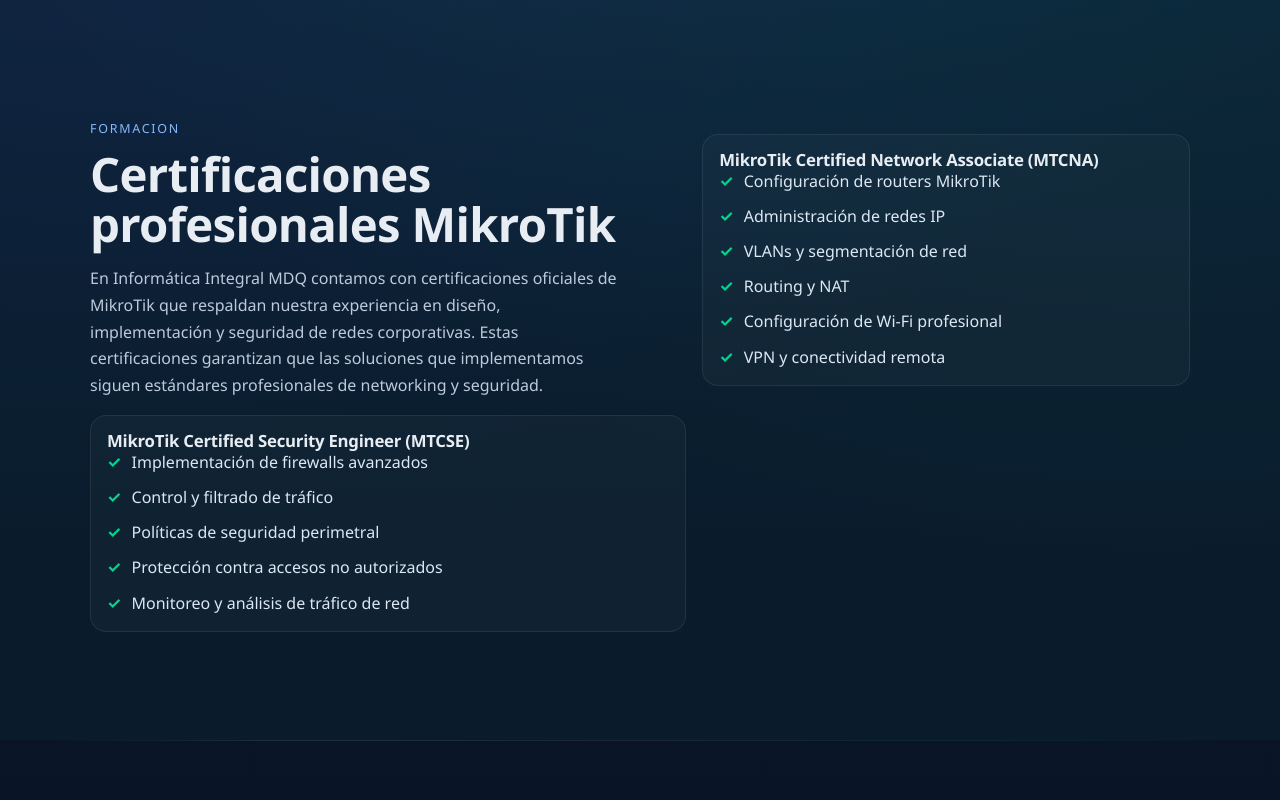
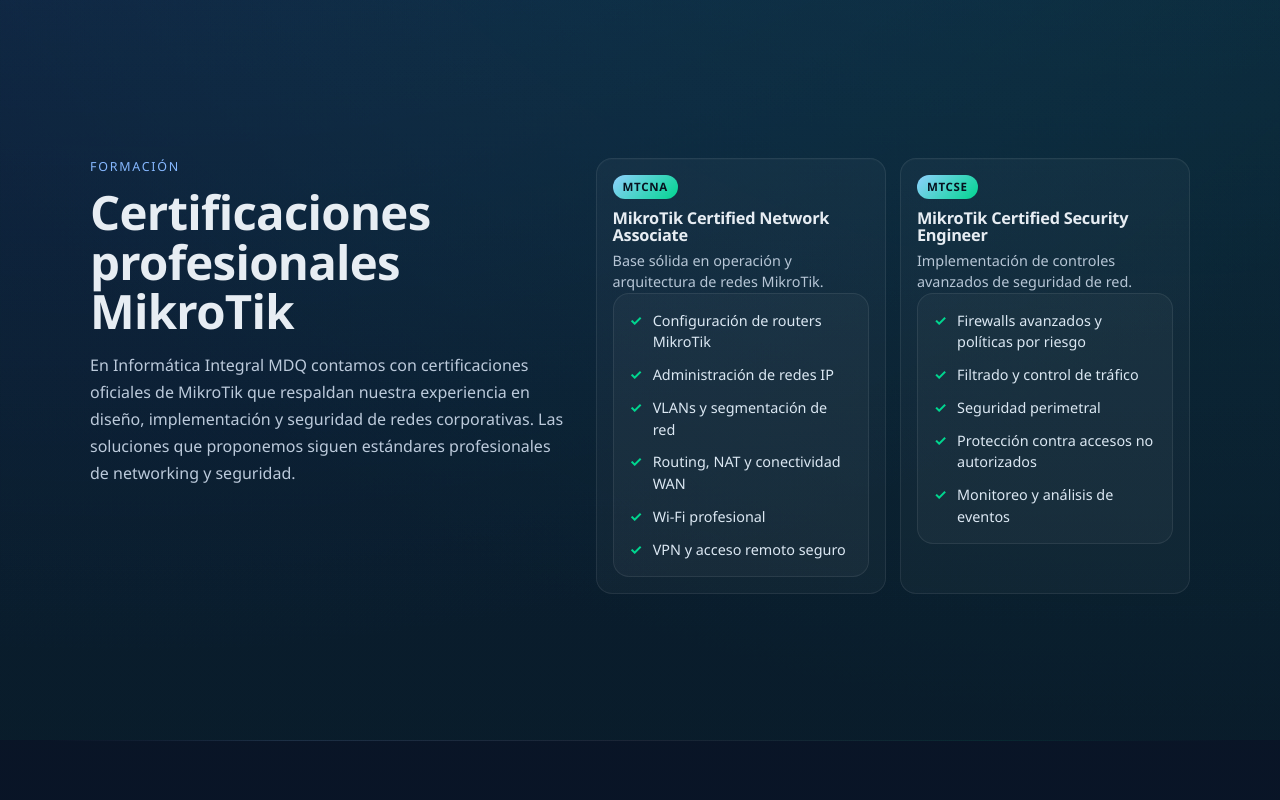
Before and after one commit to AgustinCerino/InformaticaIntegralMdq, an Angular app: page / in a window 1280 px wide. Shown: the part 1660-2460 px from the top of the page. Built offline with nearby package versions, Linux system fonts and the light colour scheme.

Commit message:
pulido estetico y de estructuras

```diff
--- a/src/app/app.css
+++ b/src/app/app.css
@@ -13,7 +13,7 @@
 
 .page-shell {
   position: relative;
-  scroll-snap-type: y mandatory;
+  scroll-snap-type: y proximity;
   scroll-behavior: smooth;
   background:
     radial-gradient(circle at 10% 10%, rgba(58, 148, 255, 0.22), transparent 45%),
@@ -42,10 +42,10 @@
   gap: 0.3rem;
   padding: 0.45rem;
   border-radius: 999px;
-  background: rgba(7, 17, 31, 0.72);
-  border: 1px solid rgba(255, 255, 255, 0.09);
+  background: rgba(7, 17, 31, 0.8);
+  border: 1px solid rgba(255, 255, 255, 0.11);
   backdrop-filter: blur(10px);
-  box-shadow: 0 10px 32px rgba(0, 0, 0, 0.24);
+  box-shadow: 0 12px 34px rgba(0, 0, 0, 0.28);
   overflow: hidden;
 }
 
@@ -90,6 +90,7 @@
 .top-nav a:hover,
 .top-nav a:focus-visible {
   color: #fff;
+  background: rgba(255, 255, 255, 0.03);
   outline: none;
 }
 
@@ -127,10 +128,31 @@
 .panel {
   min-height: 100svh;
   scroll-snap-align: start;
-  scroll-snap-stop: always;
+  scroll-snap-stop: normal;
   padding: clamp(5rem, 10vw, 7rem) clamp(1rem, 4vw, 3rem) 2.5rem;
   display: grid;
   align-items: center;
+}
+
+.panel:not(.hero) {
+  position: relative;
+}
+
+.panel:not(.hero)::before {
+  content: '';
+  position: absolute;
+  top: 0;
+  left: clamp(1rem, 4vw, 3rem);
+  right: clamp(1rem, 4vw, 3rem);
+  height: 1px;
+  background: linear-gradient(
+    90deg,
+    transparent,
+    rgba(143, 208, 255, 0.14) 20%,
+    rgba(255, 255, 255, 0.07) 50%,
+    rgba(0, 214, 143, 0.1) 80%,
+    transparent
+  );
 }
 
 .panel-content {
@@ -139,7 +161,7 @@
 }
 
 .panel-content.narrow {
-  width: min(920px, 100%);
+  width: min(980px, 100%);
 }
 
 .hero-layout {
@@ -158,7 +180,10 @@
     radial-gradient(circle at 90% 12%, rgba(143, 208, 255, 0.14), transparent 42%),
     linear-gradient(180deg, rgba(255, 255, 255, 0.055), rgba(255, 255, 255, 0.03));
   border: 1px solid rgba(255, 255, 255, 0.1);
-  box-shadow: 0 20px 60px rgba(0, 0, 0, 0.28);
+  backdrop-filter: blur(6px);
+  box-shadow:
+    0 20px 60px rgba(0, 0, 0, 0.28),
+    inset 0 1px 0 rgba(255, 255, 255, 0.03);
 }
 
 .hero-card h2 {
@@ -183,7 +208,7 @@
   gap: 0.18rem;
   padding: 0.65rem;
   border-radius: 0.8rem;
-  background: rgba(255, 255, 255, 0.03);
+  background: rgba(255, 255, 255, 0.028);
   border: 1px solid rgba(255, 255, 255, 0.06);
 }
 
@@ -252,7 +277,7 @@
 .eyebrow {
   margin: 0;
   text-transform: uppercase;
-  letter-spacing: 0.16em;
+  letter-spacing: 0.14em;
   font-size: 0.78rem;
   color: #86b8ff;
 }
@@ -262,7 +287,7 @@
 h3 {
   margin: 0;
   line-height: 1.05;
-  letter-spacing: -0.02em;
+  letter-spacing: -0.015em;
   font-family: var(--font-display);
 }
 
@@ -295,6 +320,7 @@
   -webkit-background-clip: text;
   background-clip: text;
   color: transparent;
+  -webkit-text-fill-color: transparent;
   text-shadow: 0 0 20px rgba(143, 208, 255, 0.12);
 }
 
@@ -325,9 +351,9 @@
 
 .lead {
   margin: 1rem 0 0;
-  max-width: 62ch;
-  color: #b7c6d6;
-  line-height: 1.65;
+  max-width: 58ch;
+  color: #bccadb;
+  line-height: 1.68;
 }
 
 .hero-actions {
@@ -347,7 +373,11 @@
   text-decoration: none;
   font-weight: 700;
   border: 1px solid transparent;
-  transition: transform 150ms ease, border-color 150ms ease, background-color 150ms ease;
+  transition:
+    transform 150ms ease,
+    border-color 150ms ease,
+    background-color 150ms ease,
+    box-shadow 150ms ease;
   cursor: pointer;
   font: inherit;
 }
@@ -356,6 +386,10 @@
 .btn:focus-visible {
   transform: translateY(-1px);
   outline: none;
+}
+
+.btn:focus-visible {
+  box-shadow: 0 0 0 3px rgba(143, 208, 255, 0.18);
 }
 
 .btn:disabled {
@@ -367,12 +401,19 @@
 .btn-primary {
   color: #07111f;
   background: linear-gradient(135deg, #8fd0ff, #00d68f);
+  box-shadow: 0 8px 18px rgba(0, 214, 143, 0.16);
 }
 
 .btn-secondary {
   color: #e7edf3;
   border-color: rgba(255, 255, 255, 0.16);
   background: rgba(255, 255, 255, 0.03);
+}
+
+.btn-secondary:hover,
+.btn-secondary:focus-visible {
+  border-color: rgba(143, 208, 255, 0.22);
+  background: rgba(143, 208, 255, 0.06);
 }
 
 .btn.full {
@@ -392,8 +433,8 @@
   border-radius: 999px;
   font-size: 0.8rem;
   color: #d9e6f3;
-  background: rgba(255, 255, 255, 0.04);
-  border: 1px solid rgba(255, 255, 255, 0.08);
+  background: rgba(255, 255, 255, 0.035);
+  border: 1px solid rgba(255, 255, 255, 0.07);
 }
 
 .cards-grid {
@@ -406,9 +447,10 @@
 .service-card {
   padding: 1rem;
   border-radius: 1rem;
-  background: rgba(255, 255, 255, 0.03);
+  background: rgba(255, 255, 255, 0.028);
   border: 1px solid rgba(255, 255, 255, 0.08);
   box-shadow: inset 0 1px 0 rgba(255, 255, 255, 0.02);
+  transition: transform 180ms ease, border-color 180ms ease, background-color 180ms ease;
 }
 
 .service-card p {
@@ -417,15 +459,93 @@
   line-height: 1.5;
 }
 
+.service-card:hover,
+.service-card:focus-within {
+  transform: translateY(-2px);
+  border-color: rgba(143, 208, 255, 0.16);
+  background: rgba(255, 255, 255, 0.038);
+}
+
 .accent {
   background: linear-gradient(180deg, rgba(58, 148, 255, 0.05), rgba(0, 214, 143, 0.04));
 }
 
 .split {
   display: grid;
-  grid-template-columns: 1.1fr 0.9fr;
+  grid-template-columns: minmax(0, 0.9fr) minmax(0, 1.1fr);
   gap: 1rem;
-  align-items: center;
+  align-items: start;
+}
+
+.certifications-layout {
+  gap: 1.2rem;
+}
+
+.certifications-copy {
+  max-width: 52ch;
+}
+
+.cert-grid {
+  display: grid;
+  grid-template-columns: repeat(2, minmax(0, 1fr));
+  gap: 0.9rem;
+}
+
+.cert-card {
+  padding: 1rem;
+  border-radius: 1rem;
+  background: rgba(255, 255, 255, 0.03);
+  border: 1px solid rgba(255, 255, 255, 0.08);
+  box-shadow: inset 0 1px 0 rgba(255, 255, 255, 0.02);
+  transition: transform 180ms ease, border-color 180ms ease, background-color 180ms ease;
+}
+
+.cert-card:hover,
+.cert-card:focus-within {
+  transform: translateY(-2px);
+  border-color: rgba(143, 208, 255, 0.16);
+  background: rgba(255, 255, 255, 0.038);
+}
+
+.cert-code {
+  margin: 0;
+  width: fit-content;
+  padding: 0.28rem 0.62rem;
+  border-radius: 999px;
+  font-size: 0.72rem;
+  font-weight: 800;
+  letter-spacing: 0.06em;
+  color: #07111f;
+  background: linear-gradient(135deg, #8fd0ff, #00d68f);
+}
+
+.cert-card h3 {
+  margin-top: 0.72rem;
+  font-size: 1.02rem;
+}
+
+.cert-summary {
+  margin: 0.4rem 0 0;
+  color: #b7c6d6;
+  line-height: 1.45;
+  font-size: 0.9rem;
+}
+
+.cert-list {
+  margin-top: 0.85rem;
+  padding: 0;
+  background: transparent;
+  border: 0;
+  border-radius: 0;
+}
+
+.cert-list li {
+  font-size: 0.9rem;
+  line-height: 1.45;
+}
+
+.cert-list li + li {
+  margin-top: 0.55rem;
 }
 
 .check-list {
@@ -495,7 +615,7 @@
   margin-top: 1.25rem;
   display: grid;
   grid-template-columns: repeat(3, minmax(0, 1fr));
-  gap: 0.9rem;
+  gap: 1rem;
 }
 
 .client-card {
@@ -535,6 +655,10 @@
   padding: 0.9rem;
 }
 
+.client-body h3 {
+  font-size: 1.02rem;
+}
+
 .client-chip {
   width: fit-content;
   padding: 0.25rem 0.55rem;
@@ -547,9 +671,10 @@
 }
 
 .client-work {
-  margin: 0.15rem 0 0;
+  margin: 0.2rem 0 0;
   color: #b7c6d6;
   line-height: 1.5;
+  font-size: 0.9rem;
 }
 
 .contact {
@@ -566,6 +691,7 @@
 .contact-copy {
   position: sticky;
   top: 5.8rem;
+  max-width: 44ch;
 }
 
 .contact-stack {
@@ -578,10 +704,14 @@
   border-radius: 1rem;
   background: rgba(255, 255, 255, 0.04);
   border: 1px solid rgba(255, 255, 255, 0.1);
+  backdrop-filter: blur(6px);
+  box-shadow:
+    0 18px 46px rgba(0, 0, 0, 0.2),
+    inset 0 1px 0 rgba(255, 255, 255, 0.03);
 }
 
 .contact-form-card {
-  padding: 1rem;
+  padding: 1.05rem;
 }
 
 .form-header h3 {
@@ -597,7 +727,7 @@
 }
 
 .form-grid {
-  margin-top: 0.9rem;
+  margin-top: 1rem;
   display: grid;
   grid-template-columns: repeat(2, minmax(0, 1fr));
   gap: 0.75rem;
@@ -611,7 +741,7 @@
 .field > span {
   font-size: 0.78rem;
   font-weight: 700;
-  color: #dce8f3;
+  color: #d9e6f2;
 }
 
 .field input,
@@ -619,8 +749,8 @@
 .field textarea {
   width: 100%;
   border-radius: 0.75rem;
-  border: 1px solid rgba(255, 255, 255, 0.12);
-  background: rgba(6, 13, 24, 0.7);
+  border: 1px solid rgba(255, 255, 255, 0.11);
+  background: rgba(6, 13, 24, 0.78);
   color: #edf6ff;
   padding: 0.78rem 0.85rem;
   outline: none;
@@ -642,7 +772,8 @@
 .field select:focus,
 .field textarea:focus {
   border-color: rgba(143, 208, 255, 0.55);
-  box-shadow: 0 0 0 3px rgba(143, 208, 255, 0.12);
+  box-shadow: 0 0 0 3px rgba(143, 208, 255, 0.13);
+  background: rgba(7, 16, 28, 0.9);
 }
 
 .field.has-error input,
@@ -666,7 +797,7 @@
   margin-top: 0.95rem;
   display: flex;
   align-items: center;
-  gap: 0.75rem;
+  gap: 0.65rem 0.75rem;
   flex-wrap: wrap;
 }
 
@@ -674,6 +805,33 @@
   margin: 0;
   color: #9eb4c9;
   font-size: 0.8rem;
+}
+
+.trust-list {
+  margin: 0.85rem 0 0;
+  padding: 0;
+  list-style: none;
+  display: grid;
+  gap: 0.45rem;
+}
+
+.trust-list li {
+  display: flex;
+  align-items: flex-start;
+  gap: 0.55rem;
+  color: #dbe7f2;
+  line-height: 1.4;
+  font-size: 0.84rem;
+}
+
+.trust-list li::before {
+  content: '';
+  width: 0.5rem;
+  height: 0.5rem;
+  margin-top: 0.35rem;
+  border-radius: 50%;
+  background: linear-gradient(135deg, #8fd0ff, #00d68f);
+  box-shadow: 0 0 10px rgba(143, 208, 255, 0.3);
 }
 
 .form-success {
@@ -710,6 +868,10 @@
 
 .contact-card p + p {
   margin-top: 0.35rem;
+}
+
+.contact-card .btn.full {
+  margin-top: 0.9rem;
 }
 
 .whatsapp-fab {
@@ -812,8 +974,17 @@
     grid-template-columns: 1fr;
   }
 
+  .cert-grid {
+    grid-template-columns: 1fr;
+  }
+
   .clients-grid {
     grid-template-columns: repeat(2, minmax(0, 1fr));
+  }
+
+  .panel:not(.hero)::before {
+    left: 1rem;
+    right: 1rem;
   }
 
   .hero-card {
@@ -845,6 +1016,7 @@
 
   .cards-grid,
   .clients-grid,
+  .cert-grid,
   .stat-grid,
   .form-grid {
     grid-template-columns: 1fr;
@@ -914,171 +1086,3 @@
     transition: none;
   }
 }
-
-.top-nav {
-  background: rgba(7, 17, 31, 0.8);
-  border-color: rgba(255, 255, 255, 0.11);
-  box-shadow: 0 12px 34px rgba(0, 0, 0, 0.28);
-}
-
-.top-nav a:hover,
-.top-nav a:focus-visible {
-  background: rgba(255, 255, 255, 0.03);
-}
-
-.panel:not(.hero) {
-  position: relative;
-}
-
-.panel:not(.hero)::before {
-  content: '';
-  position: absolute;
-  top: 0;
-  left: clamp(1rem, 4vw, 3rem);
-  right: clamp(1rem, 4vw, 3rem);
-  height: 1px;
-  background: linear-gradient(
-    90deg,
-    transparent,
-    rgba(143, 208, 255, 0.14) 20%,
-    rgba(255, 255, 255, 0.07) 50%,
-    rgba(0, 214, 143, 0.1) 80%,
-    transparent
-  );
-}
-
-h1,
-h2,
-h3 {
-  letter-spacing: -0.015em;
-  font-family: var(--font-display);
-}
-
-.eyebrow {
-  letter-spacing: 0.14em;
-}
-
-.brand-main {
-  background: linear-gradient(135deg, #eaf7ff 12%, #8fd0ff 42%, #00d68f 88%);
-  -webkit-background-clip: text;
-  background-clip: text;
-  color: transparent;
-  -webkit-text-fill-color: transparent;
-  text-shadow: 0 0 20px rgba(143, 208, 255, 0.12);
-}
-
-.brand-main::after {
-  width: 58%;
-  height: 0.18rem;
-  background: linear-gradient(90deg, rgba(143, 208, 255, 0.95), rgba(0, 214, 143, 0.55));
-}
-
-.brand-badge {
-  color: #07111f;
-  background: linear-gradient(135deg, #8fd0ff, #00d68f);
-  border: 1px solid rgba(255, 255, 255, 0.06);
-  box-shadow: 0 10px 24px rgba(0, 214, 143, 0.22);
-}
-
-.lead {
-  max-width: 58ch;
-  color: #bccadb;
-  line-height: 1.68;
-}
-
-.hero-card,
-.contact-form-card,
-.contact-card {
-  backdrop-filter: blur(6px);
-  box-shadow:
-    0 18px 46px rgba(0, 0, 0, 0.2),
-    inset 0 1px 0 rgba(255, 255, 255, 0.03);
-}
-
-.stat-box,
-.service-card,
-.check-list,
-.steps li {
-  background: rgba(255, 255, 255, 0.028);
-}
-
-.service-card,
-.steps li {
-  transition: transform 180ms ease, border-color 180ms ease, background-color 180ms ease;
-}
-
-.service-card:hover,
-.service-card:focus-within,
-.steps li:hover {
-  transform: translateY(-2px);
-  border-color: rgba(143, 208, 255, 0.16);
-  background: rgba(255, 255, 255, 0.038);
-}
-
-.btn {
-  transition:
-    transform 150ms ease,
-    border-color 150ms ease,
-    background-color 150ms ease,
-    box-shadow 150ms ease;
-}
-
-.btn:focus-visible {
-  box-shadow: 0 0 0 3px rgba(143, 208, 255, 0.18);
-}
-
-.btn-primary {
-  box-shadow: 0 8px 18px rgba(0, 214, 143, 0.16);
-}
-
-.btn-secondary:hover,
-.btn-secondary:focus-visible {
-  border-color: rgba(143, 208, 255, 0.22);
-  background: rgba(143, 208, 255, 0.06);
-}
-
-.hero-badges span {
-  background: rgba(255, 255, 255, 0.035);
-  border-color: rgba(255, 255, 255, 0.07);
-}
-
-.field > span {
-  color: #d9e6f2;
-}
-
-.field input,
-.field select,
-.field textarea {
-  border-color: rgba(255, 255, 255, 0.11);
-  background: rgba(6, 13, 24, 0.78);
-}
-
-.field input:focus,
-.field select:focus,
-.field textarea:focus {
-  box-shadow: 0 0 0 3px rgba(143, 208, 255, 0.13);
-  background: rgba(7, 16, 28, 0.9);
-}
-
-.contact-form-card {
-  padding: 1.05rem;
-}
-
-.form-grid {
-  margin-top: 1rem;
-}
-
-.form-actions {
-  gap: 0.65rem 0.75rem;
-}
-
-.contact-card .btn.full {
-  margin-top: 0.9rem;
-}
-
-@media (max-width: 980px) {
-  .panel:not(.hero)::before {
-    left: 1rem;
-    right: 1rem;
-  }
-}
--- a/src/app/app.html
+++ b/src/app/app.html
@@ -33,8 +33,8 @@
           <span class="brand-badge">MDQ</span>
         </h1>
         <p class="lead">
-Administración de redes corporativas, soporte técnico empresarial, ciberseguridad y firewalls perimetrales a medida.
-Implementamos soluciones estables, documentadas y escalables para tu operación.
+          Administración de redes corporativas, soporte técnico empresarial, ciberseguridad y firewalls
+          perimetrales a medida. Implementamos soluciones estables, documentadas y escalables para tu operación.
         </p>
         <div class="hero-actions">
           <a class="btn btn-primary" href="#contacto">Pedir presupuesto</a>
@@ -53,7 +53,7 @@
         style="--reveal-delay: 120ms"
         aria-label="Resumen de servicio"
       >
-        <div class="status-pill">Atencion activa</div>
+        <div class="status-pill">Atención activa</div>
         <h2>Diagnóstico y plan de acción</h2>
         <p>
           Evaluamos tu infraestructura (red, Wi-Fi, accesos, seguridad y endpoints) y te devolvemos un plan priorizado: qué corregir primero, riesgos y mejoras de performance.
@@ -79,9 +79,11 @@
 
   <section class="panel" id="servicios">
     <div class="panel-content narrow reveal-on-scroll" data-reveal>
-      <p class="eyebrow">Que hacemos</p>
+      <p class="eyebrow">Qué hacemos</p>
       <h2>Servicios principales</h2>
       <p class="lead">
+        Cubrimos el ciclo completo de infraestructura IT: diagnóstico, implementación, seguridad, monitoreo y soporte.
+        Priorizamos continuidad operativa y tiempos de respuesta concretos.
       </p>
       <div class="cards-grid">
         @for (service of services; track service.title; let i = $index) {
@@ -95,34 +97,36 @@
   </section>
 
   <section class="panel accent" id="soluciones">
-    <div class="panel-content split reveal-on-scroll" data-reveal>
-      <div>
-        <p class="eyebrow">Formacion</p>
+    <div class="panel-content split certifications-layout reveal-on-scroll" data-reveal>
+      <div class="certifications-copy">
+        <p class="eyebrow">Formación</p>
         <h2>Certificaciones profesionales MikroTik</h2>
         <p class="lead">
-          En Informática Integral MDQ contamos con certificaciones oficiales de MikroTik que respaldan nuestra experiencia en diseño, implementación y seguridad de redes corporativas.
-
-Estas certificaciones garantizan que las soluciones que implementamos siguen estándares profesionales de networking y seguridad.
+          En Informática Integral MDQ contamos con certificaciones oficiales de MikroTik que respaldan nuestra
+          experiencia en diseño, implementación y seguridad de redes corporativas. Las soluciones que proponemos
+          siguen estándares profesionales de networking y seguridad.
         </p>
       </div>
-      <ul class="check-list reveal-on-scroll" data-reveal style="--reveal-delay: 100ms">
-        <h3>MikroTik Certified Network Associate (MTCNA)</h3>
-        <li>Configuración de routers MikroTik</li>
-        <li>Administración de redes IP</li>
-        <li>VLANs y segmentación de red</li>
-        <li>Routing y NAT</li>
-        <li>Configuración de Wi-Fi profesional</li>
-        <li>VPN y conectividad remota</li>
-      </ul>
 
-            <ul class="check-list reveal-on-scroll" data-reveal style="--reveal-delay: 100ms">
-        <h3>MikroTik Certified Security Engineer (MTCSE)</h3>
-        <li>Implementación de firewalls avanzados</li>
-        <li>Control y filtrado de tráfico</li>
-        <li>Políticas de seguridad perimetral</li>
-        <li>Protección contra accesos no autorizados</li>
-        <li>Monitoreo y análisis de tráfico de red</li>
-      </ul>
+      <div class="cert-grid">
+        @for (certification of certifications; track certification.code; let i = $index) {
+          <article
+            class="cert-card reveal-on-scroll"
+            data-reveal
+            [style.--reveal-delay]="(i * 90 + 100) + 'ms'"
+          >
+            <p class="cert-code">{{ certification.code }}</p>
+            <h3>{{ certification.title }}</h3>
+            <p class="cert-summary">{{ certification.summary }}</p>
+
+            <ul class="check-list cert-list">
+              @for (topic of certification.topics; track topic) {
+                <li>{{ topic }}</li>
+              }
+            </ul>
+          </article>
+        }
+      </div>
     </div>
   </section>
 
@@ -131,7 +135,8 @@
       <p class="eyebrow">Clientes</p>
       <h2>Empresas y profesionales que confiaron en nosotros</h2>
       <p class="lead">
-
+        Experiencias de trabajo en rubros con alta exigencia operativa. Cada implementación se adapta a la realidad
+        del cliente y queda documentada para facilitar soporte y crecimiento.
       </p>
 
       <div class="clients-grid">
@@ -144,7 +149,9 @@
             <div class="client-body">
               <span class="client-chip">{{ client.category }}</span>
               <h3>{{ client.name }}</h3>
-              <p class="client-work">{{ client.work }}</p>
+              @if (client.work) {
+                <p class="client-work">{{ client.work }}</p>
+              }
             </div>
           </article>
         }
@@ -158,6 +165,8 @@
         <p class="eyebrow">Contacto</p>
         <h2>Consultanos y te respondemos con un presupuesto inicial</h2>
         <p class="lead">
+          Contanos tu situación actual y objetivo técnico. Te devolvemos una propuesta inicial con prioridades,
+          alcance y próximos pasos.
         </p>
       </div>
 
@@ -232,6 +241,12 @@
             <p class="form-note">La consulta se envia por correo a informaticaintegralmdq@gmail.com.</p>
           </div>
 
+          <ul class="trust-list" aria-label="Compromisos de atención">
+            @for (item of contactTrust; track item) {
+              <li>{{ item }}</li>
+            }
+          </ul>
+
           @if (submitSuccess()) {
             <p class="form-success" role="status" aria-live="polite">
               Consulta enviada correctamente. Te responderemos a la brevedad.
--- a/src/app/app.ts
+++ b/src/app/app.ts
@@ -45,7 +45,7 @@
   protected readonly navItems = [
     { id: 'inicio', label: 'Inicio' },
     { id: 'servicios', label: 'Servicios' },
-    { id: 'soluciones', label: 'Soluciones' },
+    { id: 'soluciones', label: 'Certificaciones' },
     { id: 'clientes', label: 'Clientes' },
     { id: 'contacto', label: 'Contacto' }
   ];
@@ -73,26 +73,54 @@
     {
       name: 'Farmacias Riadigos',
       category: 'Salud',
-      work: '',
+      work: 'Unificación de red entre sucursales, segmentación por áreas y hardening de acceso para mejorar continuidad operativa.',
       image: 'clientes/riadigos.png'
     },
     {
       name: 'Farmacias Palkin',
       category: 'Salud',
-      work: '',
+      work: 'Rediseño de conectividad interna, estabilización Wi-Fi y soporte de incidentes críticos en puestos de atención.',
       image: 'clientes/palkin2.jpg'
     },
     {
       name: 'Hotel Club del Golf',
       category: 'Hoteleria',
-      work: '',
+      work: 'Optimización de red para recepción y administración, con mejoras de seguridad perimetral y accesos remotos.',
       image: 'clientes/clubdelgolfhotel.jpg'
     },
-        {
+    {
       name: 'Coomarpes',
       category: 'Pesca',
-      work: '',
+      work: 'Soporte técnico y ordenamiento de infraestructura IT para operación administrativa y comunicaciones internas.',
       image: 'clientes/coomarpes.png'
+    }
+  ];
+
+  protected readonly certifications = [
+    {
+      title: 'MikroTik Certified Network Associate',
+      code: 'MTCNA',
+      summary: 'Base sólida en operación y arquitectura de redes MikroTik.',
+      topics: [
+        'Configuración de routers MikroTik',
+        'Administración de redes IP',
+        'VLANs y segmentación de red',
+        'Routing, NAT y conectividad WAN',
+        'Wi-Fi profesional',
+        'VPN y acceso remoto seguro'
+      ]
+    },
+    {
+      title: 'MikroTik Certified Security Engineer',
+      code: 'MTCSE',
+      summary: 'Implementación de controles avanzados de seguridad de red.',
+      topics: [
+        'Firewalls avanzados y políticas por riesgo',
+        'Filtrado y control de tráfico',
+        'Seguridad perimetral',
+        'Protección contra accesos no autorizados',
+        'Monitoreo y análisis de eventos'
+      ]
     }
   ];
 
@@ -113,6 +141,12 @@
     'Administración y documentación de red (mapa, IPs, VLANs, accesos)',
     'VPN segura para trabajo remoto (site-to-site / usuarios)',
     'Hardening básico y segmentación por áreas/roles'
+  ];
+
+  protected readonly contactTrust = [
+    'Respuesta inicial dentro de las 24 hs hábiles.',
+    'No compartimos tus datos con terceros.',
+    'Propuesta técnica clara, por etapas y con prioridades.'
   ];
 
   protected readonly contactForm = this.fb.nonNullable.group({
```
